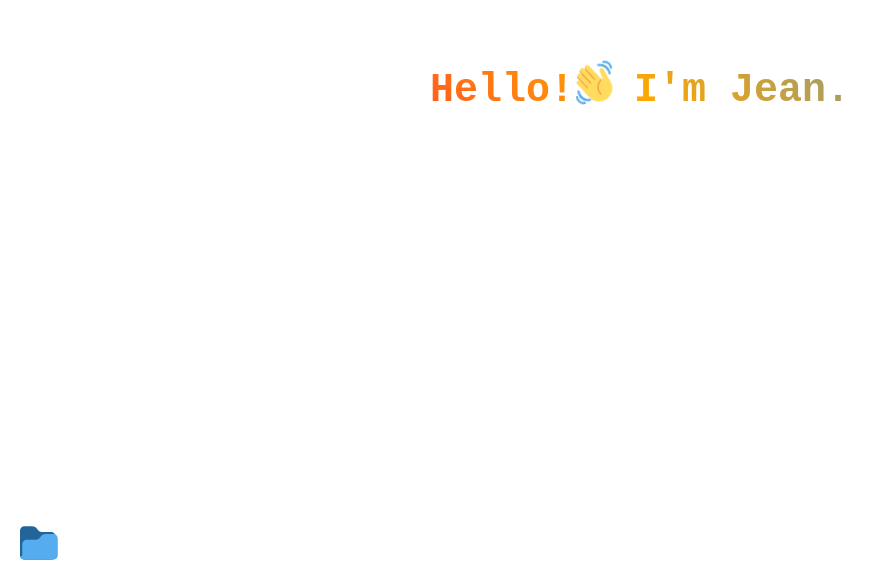
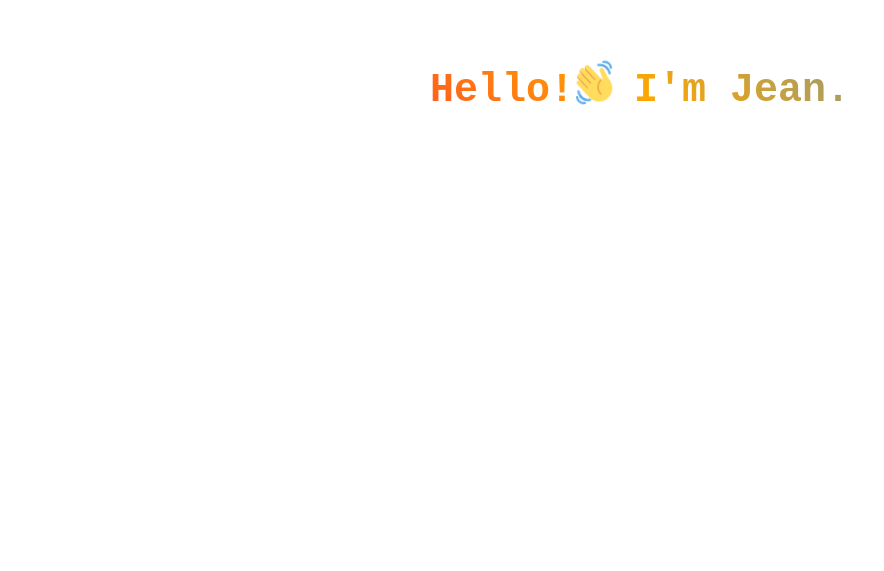
Before and after one commit to janejanejane/jean-site, a React (Vite) app: page / in a window 1280 px wide. Shown: the part 229-800 px from the top of the page, without its empty margins (0-884 px from the left). Built offline with nearby package versions, Linux system fonts and the light colour scheme.

Commit message:
Fix style on folder

```diff
--- a/src/App.js
+++ b/src/App.js
@@ -1,4 +1,4 @@
-import { useState } from "react";
+import { useEffect, useState } from "react";
 import { ContentSection } from "./components/ContentSection";
 import { FolderButton } from "./components/FolderButton";
 import { Footer } from "./components/Footer";
@@ -6,16 +6,30 @@ import { MenuProvider } from "./contexts/MenuContext";
 
 export function App() {
     const [currentSection, setCurrentSection] = useState('intro');
+    const [style, setStyle] = useState({
+        position: 'relative'
+    });
 
     const handleLinkClick = (section) => {
         setCurrentSection(section); // keep track of what is shown
     };
 
+    useEffect(() => {
+        if(currentSection != 'intro') {
+            setStyle({
+                ...style,
+                position: 'fixed',
+                left: 0,
+                bottom: 0
+            });
+        }
+    }, [currentSection]);
+
     return (
         <MenuProvider>
             <main className="main">
                 <ContentSection currentSection={currentSection} />
-                <FolderButton onLinkClick={handleLinkClick} />
+                <FolderButton style={style} onLinkClick={handleLinkClick} />
                 <Footer />
             </main>
         </MenuProvider>
--- a/src/components/FolderButton.js
+++ b/src/components/FolderButton.js
@@ -5,7 +5,7 @@ import openFolder from "../images/svg/open-file-folder.svg";
 
 const FloatingMenu = lazy(() => import('./FloatingMenu'));
 
-export const FolderButton = ({ onLinkClick }) => {
+export const FolderButton = ({ style, onLinkClick }) => {
 
     const [btnImage, setBtnImage] = useState(closeFolder);
     const [btnAlt, setBtnAlt] = useState('closed folder');
@@ -46,7 +46,7 @@ export const FolderButton = ({ onLinkClick }) => {
 
 
     return (
-        <div className="options">
+        <div className="options" style={style}>
             <button
                 type="button"
                 aria-label="Choose what to do"
--- a/src/hooks/useFetch.js
+++ b/src/hooks/useFetch.js
@@ -59,7 +59,7 @@ export const useFetch = (url, options = {}) => {
 
                 const value = await localforage.getItem(options.key); // get the quotes
 
-                if(value.length) {
+                if(value && value.length) {
                     console.log('value from indexeddb:', value);
                     setQuote(value); // call custom function that sets the data
                 } else {
--- a/src/style.scss
+++ b/src/style.scss
@@ -103,12 +103,6 @@ small {
     padding-right: 20px;
 }
 
-.options {
-    position: fixed;
-    bottom: 0;
-    left: 0;
-}
-
 #menu {
     box-shadow: 0 4px 8px rgba(0, 0, 0, 0.3);
     position: fixed;
```
